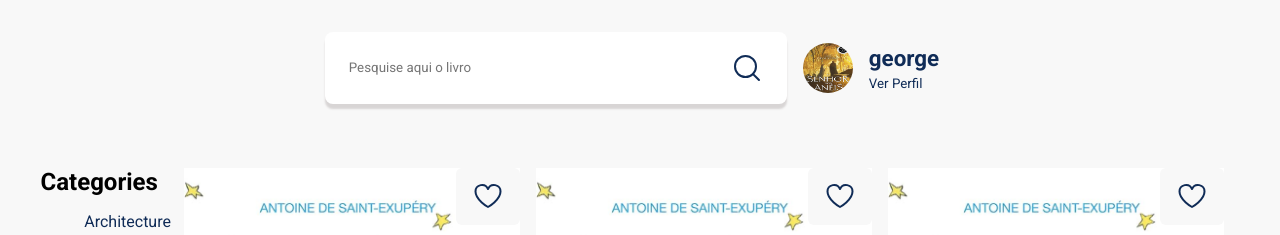
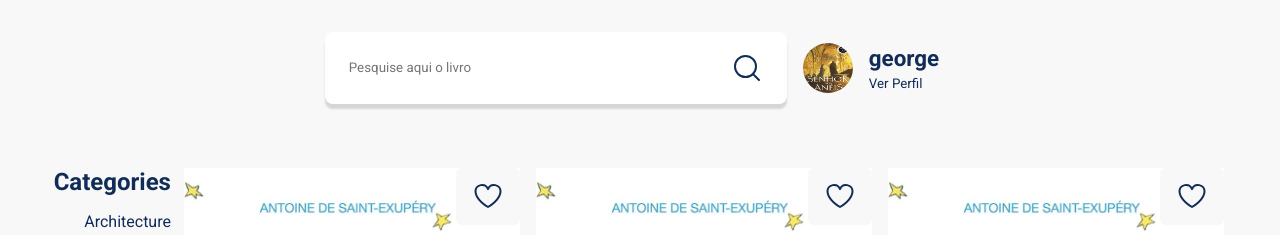
Before and after one commit to itallovidal/e-livros, a React (Vite) app: page /Architecture in a window 1280 px wide. Shown: the top 235 px of the page. Built offline with nearby package versions, Linux system fonts and the light colour scheme.

Commit message:
categories h1 fix

```diff
--- a/src/styles/home/homeStyle.ts
+++ b/src/styles/home/homeStyle.ts
@@ -38,7 +38,7 @@ export const CategoryContainer = styled('div', {
     transform: 'translateX(-110%)',
     margin: '0 auto',
 
-    a:{
+    'a, h1':{
         textAlign: 'right',
         cursor: 'pointer',
         textDecoration: 'none',
```
Also changed, not shown: src/components/Button.tsx (+0 -7 lines).
